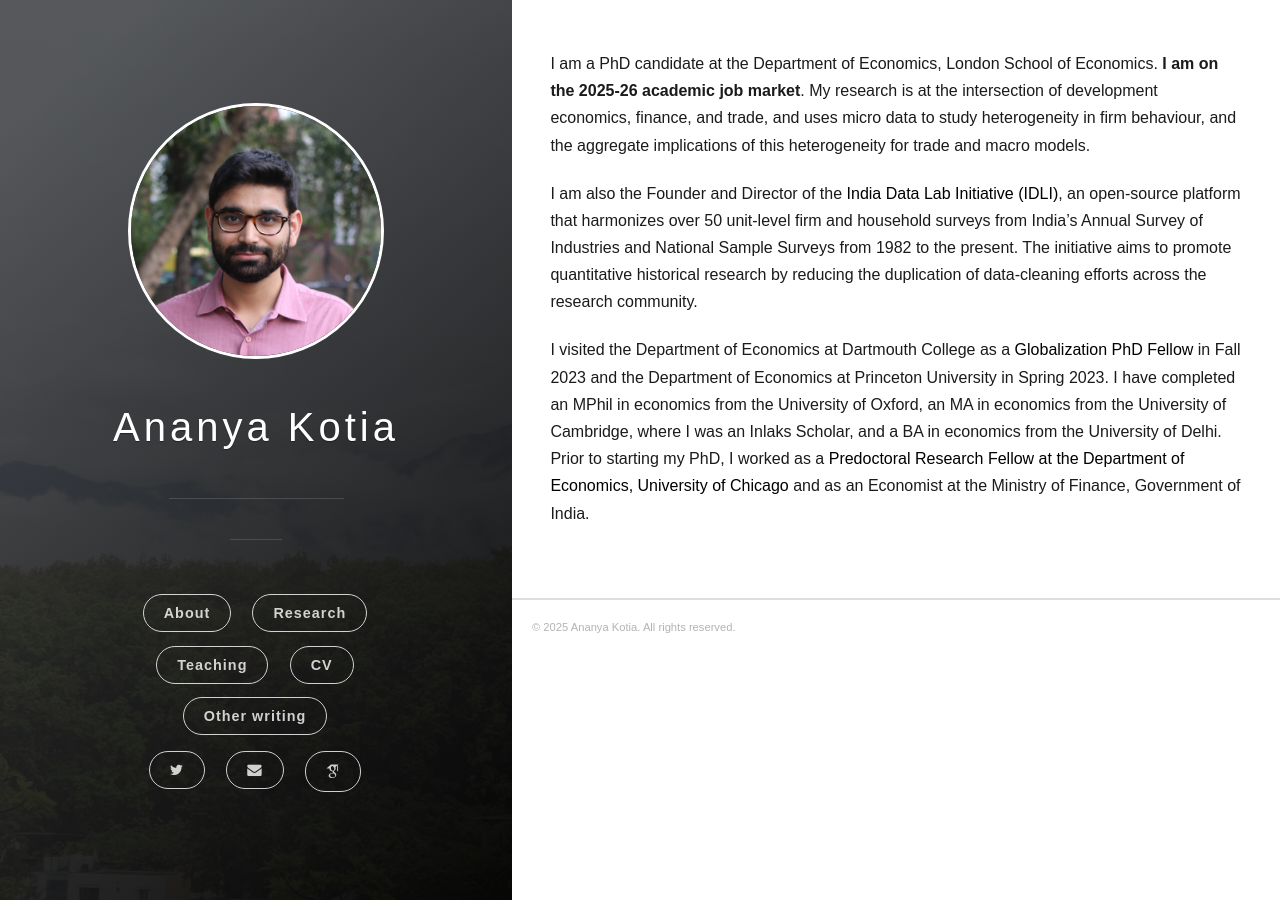
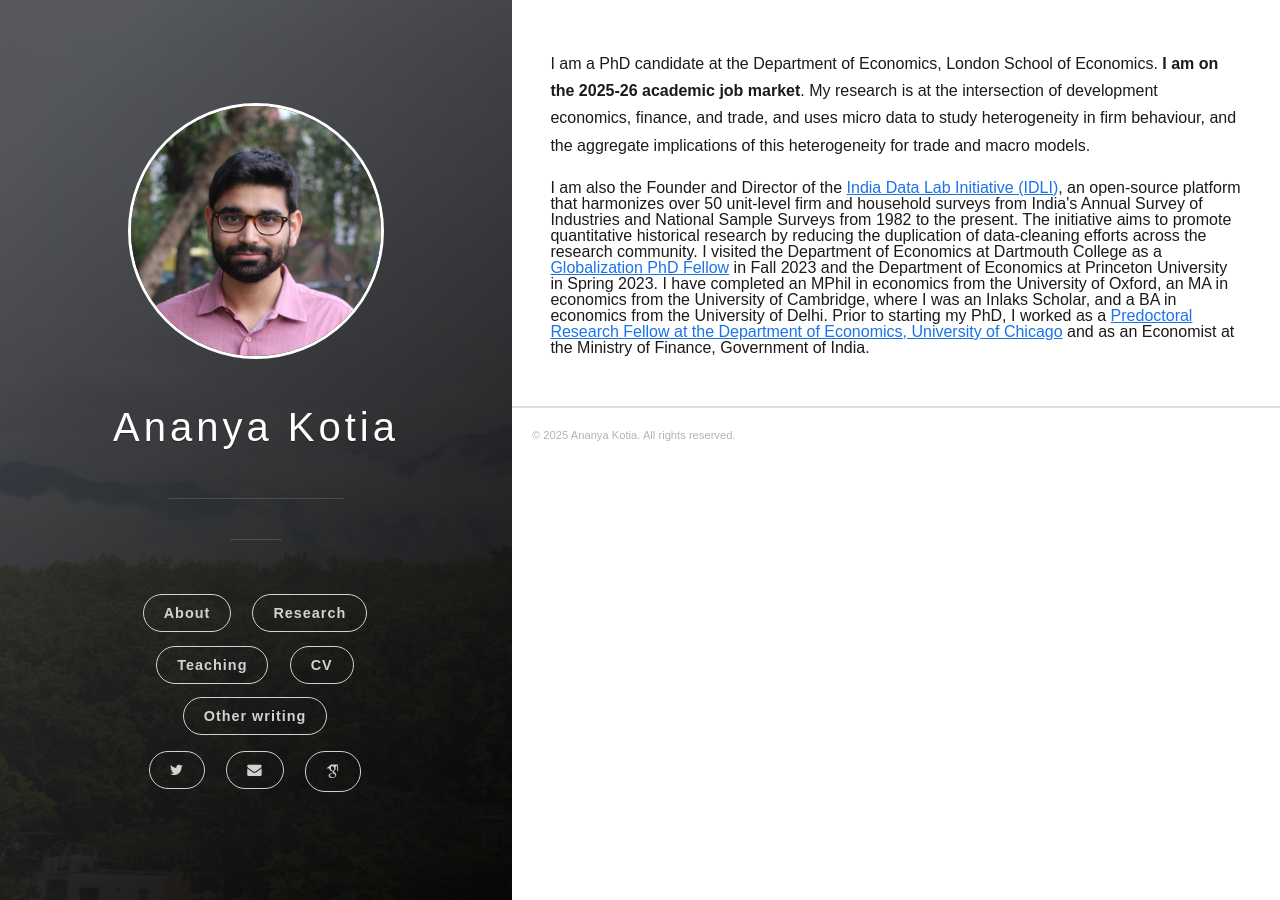
Before and after one commit to ananyakotia/ananyakotia.github.io, a Jekyll site: the page built from pages/about.markdown, in a window 1280 px wide. Built offline with Jekyll 4.4.1, drawn with Linux system fonts in a browser that asks for light colours; some web fonts are replaced.

Commit message:
Update about.markdown

```diff
--- a/pages/about.markdown
+++ b/pages/about.markdown
@@ -17,7 +17,14 @@ I am a PhD candidate at the Department of Economics, London School of Economics.
     color: #0b4cc2;
   }
 </style>
+<div class="about-page">
+
+<!-- Added scoped inline styles on the About page to render hyperlinks in blue with underline and a darker hover state for better affordance.
+
+Wrapped the About page content in a dedicated container to confine the new link styling to that page only. -->
+
 I am also the Founder and Director of the <a href="https://idli.dev" target="_blank">India Data Lab Initiative (IDLI)</a>, an open-source platform that harmonizes over 50 unit-level firm and household surveys from India's Annual Survey of Industries and  National Sample Surveys from 1982 to the present. The initiative aims to promote quantitative historical research by reducing the duplication of  data-cleaning efforts across the research community.
 
 
 I visited the Department of Economics at Dartmouth College as a <a href="https://globalization.dartmouth.edu/programs/globalization-phd-fellows" target="_blank">Globalization PhD Fellow</a> in Fall 2023 and the Department of Economics at Princeton University in Spring 2023. I have completed an MPhil in economics from the University of Oxford, an MA in economics from the University of Cambridge, where I was an Inlaks Scholar, and a BA in economics from the University of Delhi. Prior to starting my PhD, I worked as a <a href="https://epic.uchicago.edu/people/ananya-kotia/" target="_blank">Predoctoral Research Fellow at the Department of Economics, University of Chicago</a> and as an Economist at the Ministry of Finance, Government of India.
+</div>
```
